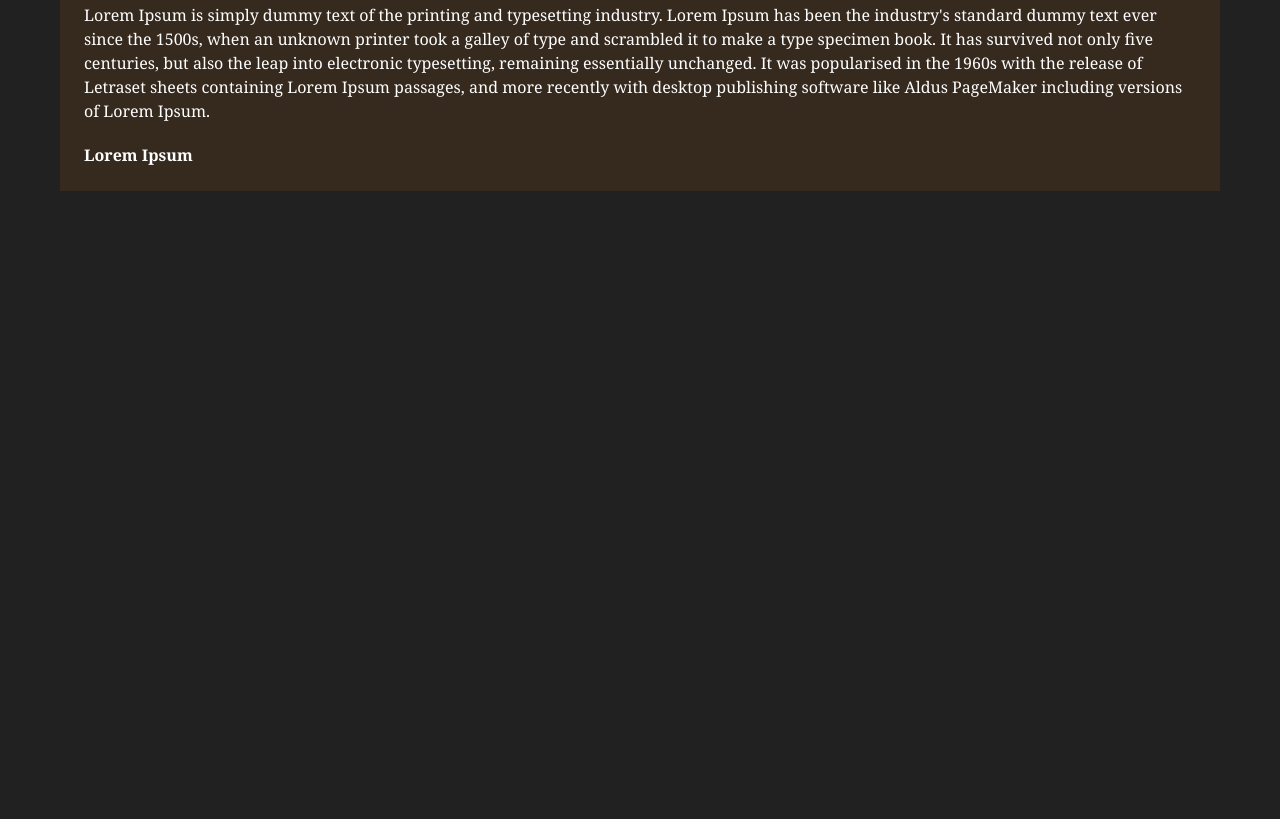
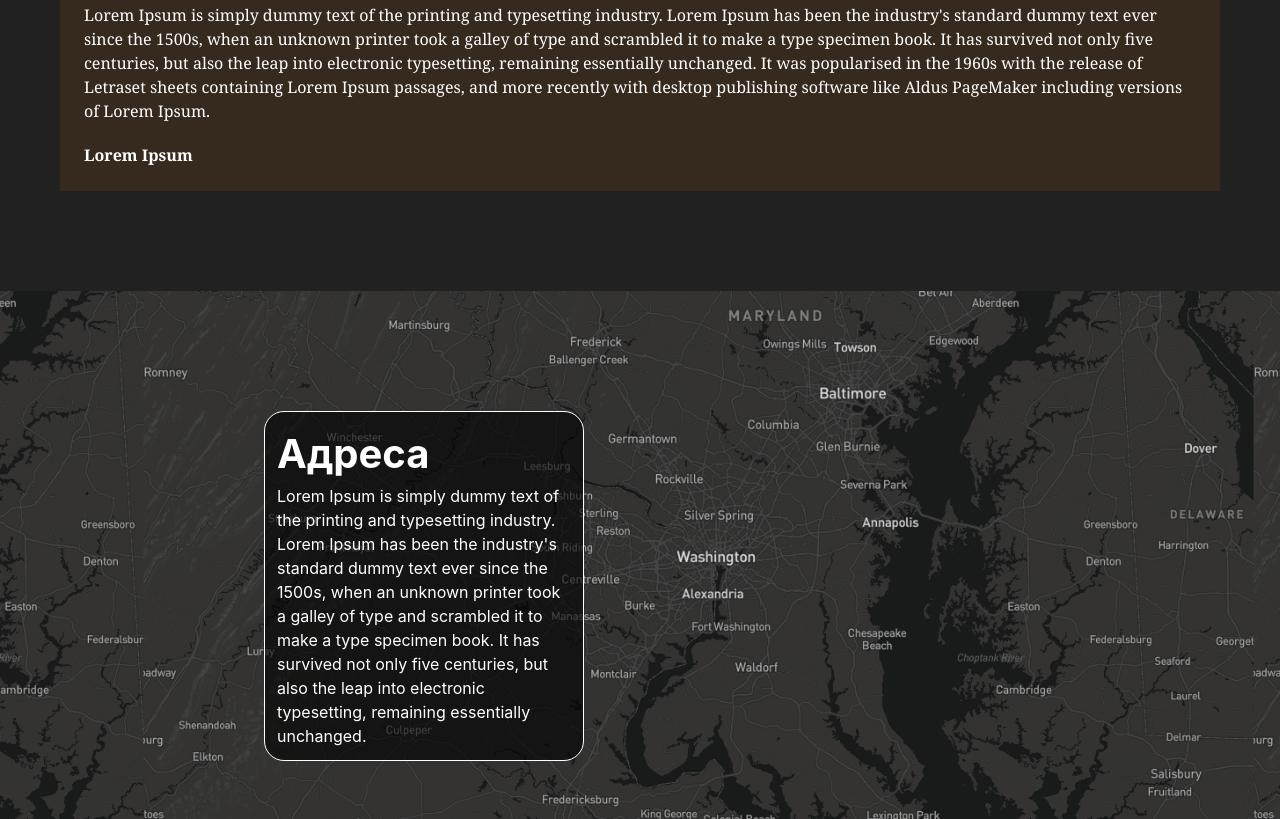
Before and after one commit to Magamed-7/HW-13, a website: page index.html in a window 1280 px wide. Shown: the part 1844-2663 px from the top of the page. Before the commit the page ends 2135 px from the top, so only its background shows below. Drawn offline with nearby package versions, Linux system fonts and the light colour scheme; files that its build step writes are made by us from their sources.

Commit message:
fourth section

```diff
--- a/index.html
+++ b/index.html
@@ -103,6 +103,21 @@
                 <p class="font-bold"> Lorem Ipsum </p>
             </div>
         </section>
+
+        <!-- Fourth section -->
+        <section class="relative">
+            <img src="./img/Group 10.png" alt="" class="lg:max-w-380 max-w-full m-auto">
+            <div class="text-white bg-[#00000099] p-3 absolute top-30 left-66 w-[25%] rounded-[20px] border border-solid border-white lg:block hidden">
+                <h1 class="text-[40px] font-bold"> Адреса </h1>
+                <p>
+                    Lorem Ipsum is simply dummy text of the printing and typesetting industry.
+                    Lorem Ipsum has been the industry's standard dummy text ever since the 1500s,
+                    when an unknown printer took a galley of type and scrambled it to make a type
+                    specimen book. It has survived not only five centuries, but also the leap into
+                    electronic typesetting, remaining essentially unchanged.
+                </p>
+            </div>
+        </section>
     </main>
 </body>
 </html>
```
